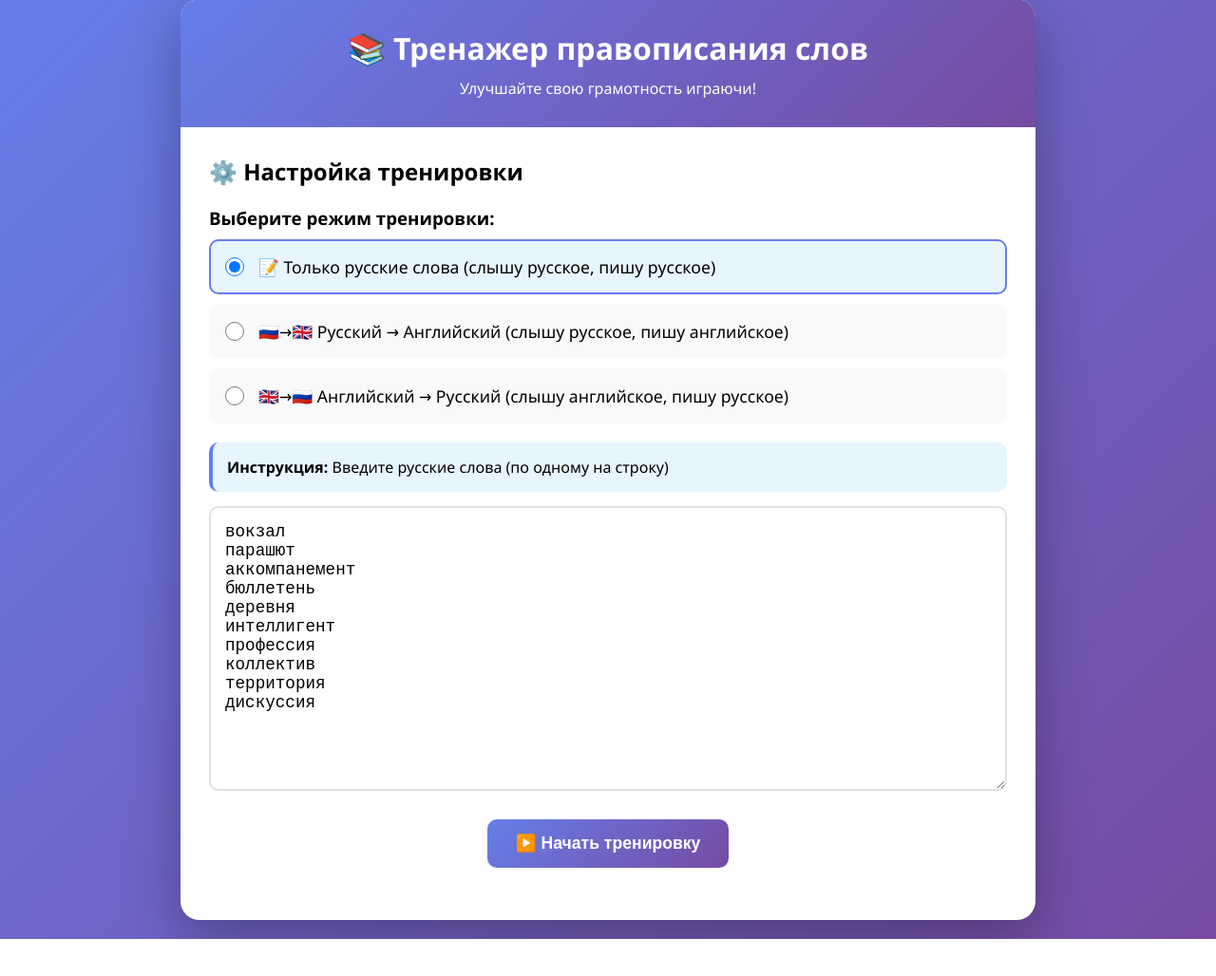
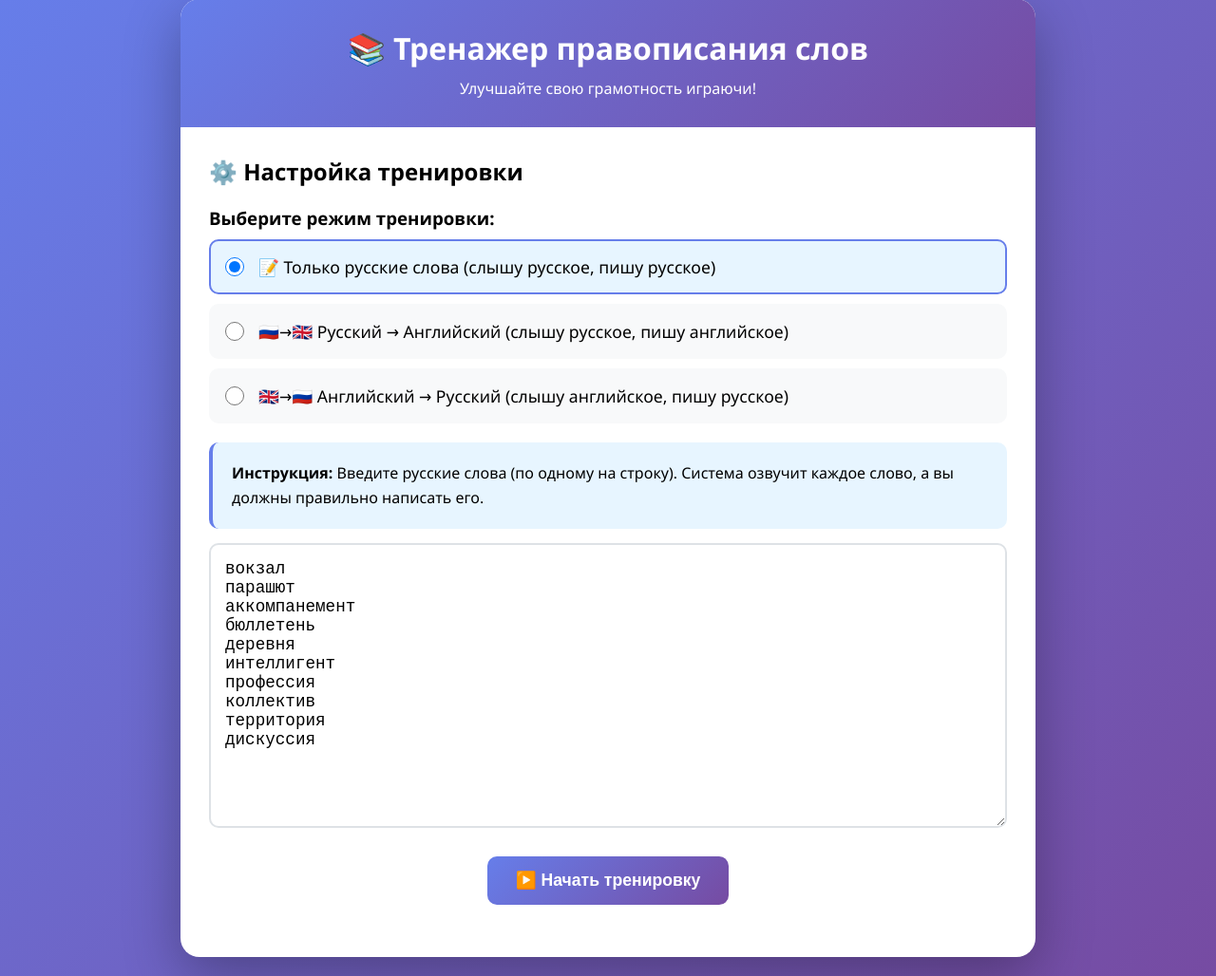
Before and after one commit to korotkiysergey/spelling-trainer, a Flask app: page / in a window 1280 px wide. Shown: the part 21-1049 px from the top of the page at 95% size. Before the commit the page ends 1010 px from the top, so only its background shows below. Run offline with Flask 3, Linux system fonts and the light colour scheme.

Commit message:
Изменен текст инструкций

```diff
--- a/templates/index.html
+++ b/templates/index.html
@@ -275,10 +275,20 @@
 
         .instruction {
             background: #e7f5ff;
-            padding: 15px;
+            padding: 20px;
             border-radius: 10px;
             margin: 15px 0;
             border-left: 4px solid #667eea;
+            line-height: 1.6;
+        }
+
+        .instruction code {
+            background: white;
+            padding: 2px 8px;
+            border-radius: 4px;
+            font-family: 'Courier New', monospace;
+            color: #667eea;
+            font-weight: bold;
         }
 
         .loading {
@@ -354,7 +364,8 @@
                 </div>
 
                 <div class="instruction" id="instruction-text">
-                    <strong>Инструкция:</strong> Введите русские слова (по одному на строку)
+                    <strong>Инструкция:</strong> Введите русские слова (по одному на строку).
+                    Система озвучит каждое слово, а вы должны правильно написать его.
                 </div>
 
                 <textarea id="words-textarea" placeholder="Введите слова здесь...">вокзал
@@ -444,16 +455,31 @@
             element.classList.add('selected');
             document.getElementById('mode-' + mode.replace('_', '-')).checked = true;
 
-            // Обновляем инструкцию
+            // Обновляем инструкцию и placeholder в зависимости от режима
             const instruction = document.getElementById('instruction-text');
             const textarea = document.getElementById('words-textarea');
 
             if (mode === 'ru_only') {
-                instruction.innerHTML = '<strong>Инструкция:</strong> Введите русские слова (по одному на строку)';
-                textarea.placeholder = 'вокзал\nпарашют\nаккомпанемент';
-            } else {
-                instruction.innerHTML = '<strong>Инструкция:</strong> Введите пары слов в формате: русское слово - английское слово';
+                instruction.innerHTML = '<strong>Инструкция:</strong> Введите русские слова (по одному на строку). Система озвучит каждое слово, а вы должны правильно написать его.';
+                textarea.placeholder = 'вокзал\nпарашют\nаккомпанемент\nбюллетень\nдеревня';
+                // Устанавливаем примеры слов для режима только русских слов
+                if (!textarea.value.trim() || textarea.value.includes('-')) {
+                    textarea.value = 'вокзал\nпарашют\nаккомпанемент\nбюллетень\nдеревня\nинтеллигент\nпрофессия\nколлектив\nтерритория\nдискуссия';
+                }
+            } else if (mode === 'ru_to_en') {
+                instruction.innerHTML = '<strong>Инструкция:</strong> Введите пары слов в формате: <code>русское слово - английское слово</code> (каждая пара на новой строке). Система озвучит русское слово, а вы должны написать его перевод на английском.';
                 textarea.placeholder = 'вокзал - station\nпарашют - parachute\nаккомпанемент - accompaniment';
+                // Устанавливаем примеры пар для режима русский-английский
+                if (!textarea.value.includes('-') || textarea.value.split('\n')[0].split('-').length === 1) {
+                    textarea.value = 'вокзал - station\nпарашют - parachute\nаккомпанемент - accompaniment\nбюллетень - bulletin\nдеревня - village\nинтеллигент - intellectual\nпрофессия - profession\nколлектив - collective\nтерритория - territory\nдискуссия - discussion';
+                }
+            } else { // en_to_ru
+                instruction.innerHTML = '<strong>Инструкция:</strong> Введите пары слов в формате: <code>русское слово - английское слово</code> (каждая пара на новой строке). Система озвучит английское слово, а вы должны написать его перевод на русском.';
+                textarea.placeholder = 'вокзал - station\nпарашют - parachute\nаккомпанемент - accompaniment';
+                // Устанавливаем примеры пар для режима английский-русский
+                if (!textarea.value.includes('-') || textarea.value.split('\n')[0].split('-').length === 1) {
+                    textarea.value = 'вокзал - station\nпарашют - parachute\nаккомпанемент - accompaniment\nбюллетень - bulletin\nдеревня - village\nинтеллигент - intellectual\nпрофессия - profession\nколлектив - collective\nтерритория - territory\nдискуссия - discussion';
+                }
             }
         }
 
```
